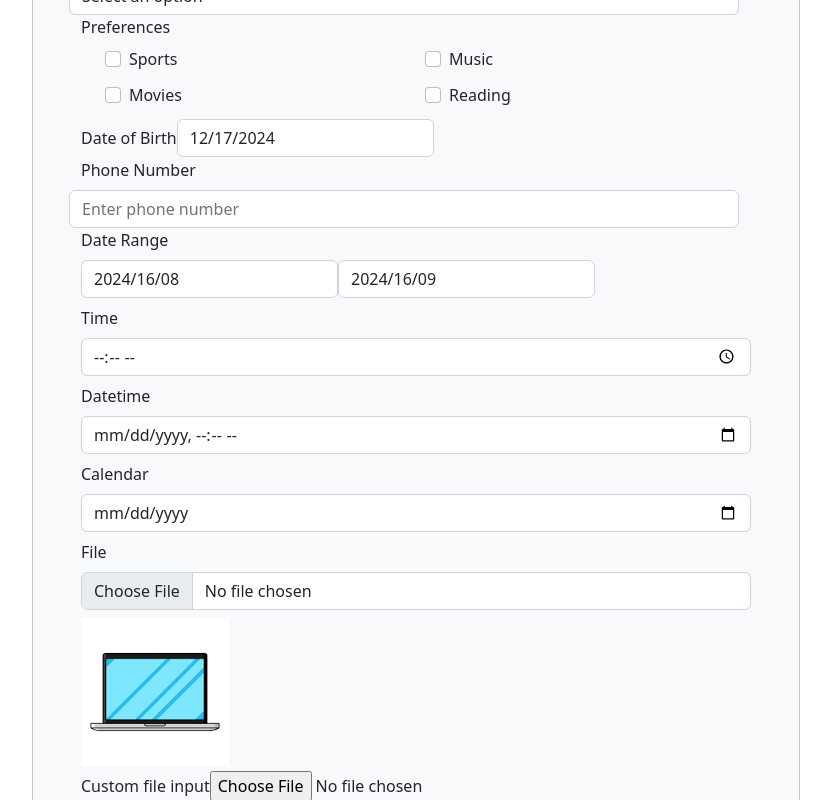
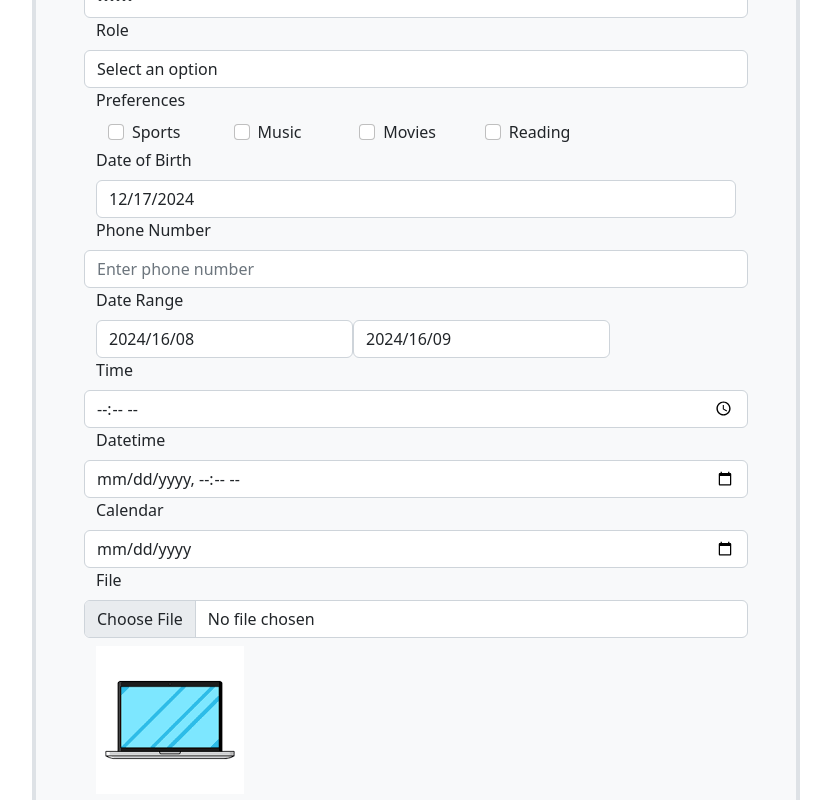
Before and after one commit to BhargavAlois/RJSF-FROM-SCRATCH, a React (Create React App) app: page / in a window 1280 px wide. Shown: the part 420-1220 px from the top of the page, without its empty margins (224-1055 px from the left). Built offline with nearby package versions, Linux system fonts and the light colour scheme.

Commit message:
Changes related to layout

```diff
--- a/src/App.js
+++ b/src/App.js
@@ -117,8 +117,8 @@ function App() {
           onSuccess={handleOnSuccess}
           onError={handleOnError}
           formData={prefilledFormData} />
-        {/* {Object.keys(formData).length > 0 && renderFormData()} */}
-     </div>
+     {/* {Object.keys(formData).length > 0 && renderFormData()} */}
+      </div>
   );
 }
 
--- a/src/fields/CustomFileWidget.js
+++ b/src/fields/CustomFileWidget.js
@@ -3,7 +3,7 @@ import React from 'react'
 export default function CustomFileWidget(props) {
   console.log(props.placeholder);
   return (
-    <div>
+    <div className="row col-12">
     <label className="mt-2">{props.schema.title}</label>
     <input type="file" onChange={props.onChange} placeholder={props.placeholder}/>
     {/* <input type="file" onChange={(e) => {props.onChange(props.fieldName, e.target.files[0])}}/> */}
--- a/src/fields/MyPasswordWidget.js
+++ b/src/fields/MyPasswordWidget.js
@@ -2,7 +2,7 @@ import React from 'react'
 
 export default function MyPasswordWidget(props) {
   return (
-    <div>
+    <div className='row col-12'>
         <label className="mt-2">{props.schema.title}</label>
         <input type="password" className="form-control" onChange={props.onChange} placeholder={props.placeholder}/>
         {/* <input type="password" onChange={(e) => {props.onChange(props.fieldName, e.target.value)}}/> */}
--- a/src/schemas/uiSchema.js
+++ b/src/schemas/uiSchema.js
@@ -8,15 +8,15 @@ export const uiSchema = {
   firstName: {
     "ui:widget": "text",
     "ui:classNames": "form-control",
-    "ui:layout": "row",
-    "ui:col": 6,
+    // "ui:layout": "row",
+    // "ui:col": 6,
     "ui:placeholder": "Enter first name"
   },
   lastName: {
     "ui:widget": "text",
     "ui:classNames": "form-control",
     "ui:layout": "row",
-    "ui:col": 6,
+    // "ui:col": 6,
     "ui:placeholder": "Enter last name"
   },
   email: {
@@ -33,7 +33,6 @@ export const uiSchema = {
     "ui:layout": "row",
     // "ui:col": 6
     "ui:placeholder": "Enter password"
-
   },
   role: {
     "ui:widget": "select",
@@ -43,8 +42,9 @@ export const uiSchema = {
   preferences: {
     "ui:widget": "checkboxes",
     "ui:classNames": "form-check-input",
-    // "ui:layout": "row",
+    "ui:layout": "row",
   },
+
   dateRange: {
     "ui:widget": "daterange",
     "ui:classNames": "form-control",
@@ -136,14 +136,14 @@ export const uiSchema = {
   actionButton: {
     "ui:widget": "button",
     "ui:options": { "value": "Custom button", "onClick": () => { window.alert("Custom button pressed"); } },
-    "ui:classNames": "btn btn-success border rounded-5 mt-3",
+    "ui:classNames": "btn btn-success border rounded-1 mt-3",
     "ui:layout": "row",
     // "ui:col": 6,
   },
   myButton: {
     "ui:widget": "button",
     "ui:options": { "value": "My button", "onClick": () => { window.alert("My button pressed"); } },
-    "ui:classNames": "btn border rounded-5 btn-danger mt-3",
+    "ui:classNames": "btn border rounded-1 btn-danger mt-3",
     "ui:layout": "row",
     // "ui:col": 6,
   },
--- a/src/templates/CustomContentTemplate.js
+++ b/src/templates/CustomContentTemplate.js
@@ -194,11 +194,11 @@ const CustomContentTemplate = ({ formData, uiSchema, schema, fields, errors, onC
             <label className="form-label">{title || fieldName}</label>
             <div
               className={`form-check ${isColumnLayout ? "d-flex flex-column" : "d-flex flex-row"}`}
-              style={{ flexWrap: "wrap", gap: "10px", overflow: "hidden" }}
+              style={{ overflow: "hidden" }}
             >
               {field.items.enum &&
                 field.items.enum.map((value, index) => (
-                  <div key={index} className="form-check" style={{ flexBasis: "48%" }}>
+                  <div key={index} className="form-check" style={{ flexBasis: "20%" }}>
                     <input
                       type="checkbox"
                       className={fieldClass}
@@ -403,7 +403,7 @@ const CustomContentTemplate = ({ formData, uiSchema, schema, fields, errors, onC
 
       case "date":
         return (
-          <div key={fieldName} className="mt-2">
+          <div key={fieldName} className={`${layoutClass} ${colClass}`}>
             <label className="form-label">{title || fieldName}</label>
             <DatePicker
               selected={formData[fieldName] || new Date()}
@@ -444,7 +444,7 @@ const CustomContentTemplate = ({ formData, uiSchema, schema, fields, errors, onC
 
       case "time":
         return (
-          <div key={fieldName} className="mt-2">
+          <div key={fieldName} className={`${layoutClass} ${colClass}`}>
             <label className="form-label">{title}</label>
             <input
               type="time"
@@ -462,7 +462,7 @@ const CustomContentTemplate = ({ formData, uiSchema, schema, fields, errors, onC
 
       case "datetime":
         return (
-          <div key={fieldName} className="mt-2">
+          <div key={fieldName} className={`${layoutClass} ${colClass}`}>
             <label className="form-label">{title}</label>
             <input
               type="datetime-local"
@@ -479,7 +479,7 @@ const CustomContentTemplate = ({ formData, uiSchema, schema, fields, errors, onC
 
       case "calendar":
         return (
-          <div key={fieldName} className="mt-2">
+          <div key={fieldName} className={`${layoutClass} ${colClass}`}>
             <label className="form-label">{title}</label>
             <input
               type="date"
@@ -496,7 +496,7 @@ const CustomContentTemplate = ({ formData, uiSchema, schema, fields, errors, onC
 
       case "year":
         return (
-          <div key={fieldName} className="mt-2">
+          <div key={fieldName} className={`${layoutClass} ${colClass}`}>
             <label className="form-label">{title}</label>
             <input
               type="number"
@@ -515,7 +515,7 @@ const CustomContentTemplate = ({ formData, uiSchema, schema, fields, errors, onC
 
       case "month":
         return (
-          <div key={fieldName} className="mt-2">
+          <div key={fieldName} className={`${layoutClass} ${colClass}`}>
             <label className="form-label">{title}</label>
             <input
               type="month"
@@ -532,7 +532,7 @@ const CustomContentTemplate = ({ formData, uiSchema, schema, fields, errors, onC
 
       case "day":
         return (
-          <div key={fieldName} className="mt-2">
+          <div key={fieldName} className={`${layoutClass} ${colClass}`}>
             <label className="form-label">{title}</label>
             <input
               type="date"
@@ -548,7 +548,7 @@ const CustomContentTemplate = ({ formData, uiSchema, schema, fields, errors, onC
 
       case "file":
         return (
-          <div key={fieldName} className="mt-2">
+          <div key={fieldName} className={`${layoutClass} ${colClass}`}>
             <label className="form-label">{title}</label>
             <input
               type="file"
@@ -606,20 +606,20 @@ const CustomContentTemplate = ({ formData, uiSchema, schema, fields, errors, onC
         if (CustomField) {
           console.log("dfffff ", uiSchema[fieldName]);
           // return <CustomField schema={schema.properties[fieldName]} uiSchema={uiSchema[fieldName]} fieldName={fieldName} onChange={(e) => handleChange(fieldName, e)} errors={errors[fieldName]}/>;
-          return <CustomField schema={schema.properties[fieldName]} uiSchema={uiSchema[fieldName]} fieldName={fieldName} onChange={handleDefaultFieldChange} errors={errors[fieldName]} placeholder={uiSchema[fieldName]["ui:placeholder"]}/>;
+          return <CustomField schema={schema.properties[fieldName]} uiSchema={uiSchema[fieldName]} fieldName={fieldName} onChange={handleDefaultFieldChange} errors={errors[fieldName]} placeholder={uiSchema[fieldName]["ui:placeholder"]} />;
         }
         return <p className="text-danger">No such component available</p>;
     }
   };
 
   return (
-    <div className="row">
-      {Object.keys(schema.properties).map((fieldName) => {
+    // <div className="row align-items-center justify-content-center">
+      Object.keys(schema.properties).map((fieldName) => {
         console.log("field name : ", fieldName);
         const field = schema.properties[fieldName];
         return renderField(field, fieldName);
-      })}
-    </div>
+      })
+    // </div>
   )
 };
 
--- a/src/templates/MainTemplate.js
+++ b/src/templates/MainTemplate.js
@@ -6,15 +6,15 @@ export default function MainTemplate(props) {
 
     return (
         <div className="d-flex flex-column" style={{ maxWidth: "60%", width: "60%" }}>
-            <header className="text-center mb-4">
+            <header className="mb-4 text-center">
                 <h3>{schema.title || 'Default title'}</h3>
                 <p>{schema.description || 'This is default description of form'}</p>
             </header>
 
             <form
                 onSubmit={onSubmit}
-                className="d-flex flex-column bg-light align-items-center align-middle justify-content-center p-5 border border-dark border-opacity-25 rounded-4"
-                style={{ overflow: 'auto' }}
+                className="d-flex flex-column bg-light align-items-center p-5 border border-4 rounded-4"
+                style={{ overflowX: 'auto' }}
             >
                 {content}
                 <Button
@@ -23,7 +23,7 @@ export default function MainTemplate(props) {
                     color="primary"
                     type="submit"
                     style={{
-                        borderRadius: '20px',
+                        borderRadius: '7px',
                         padding: '5px 20px',
                         fontWeight: '500',
                         textTransform: 'none',
```
